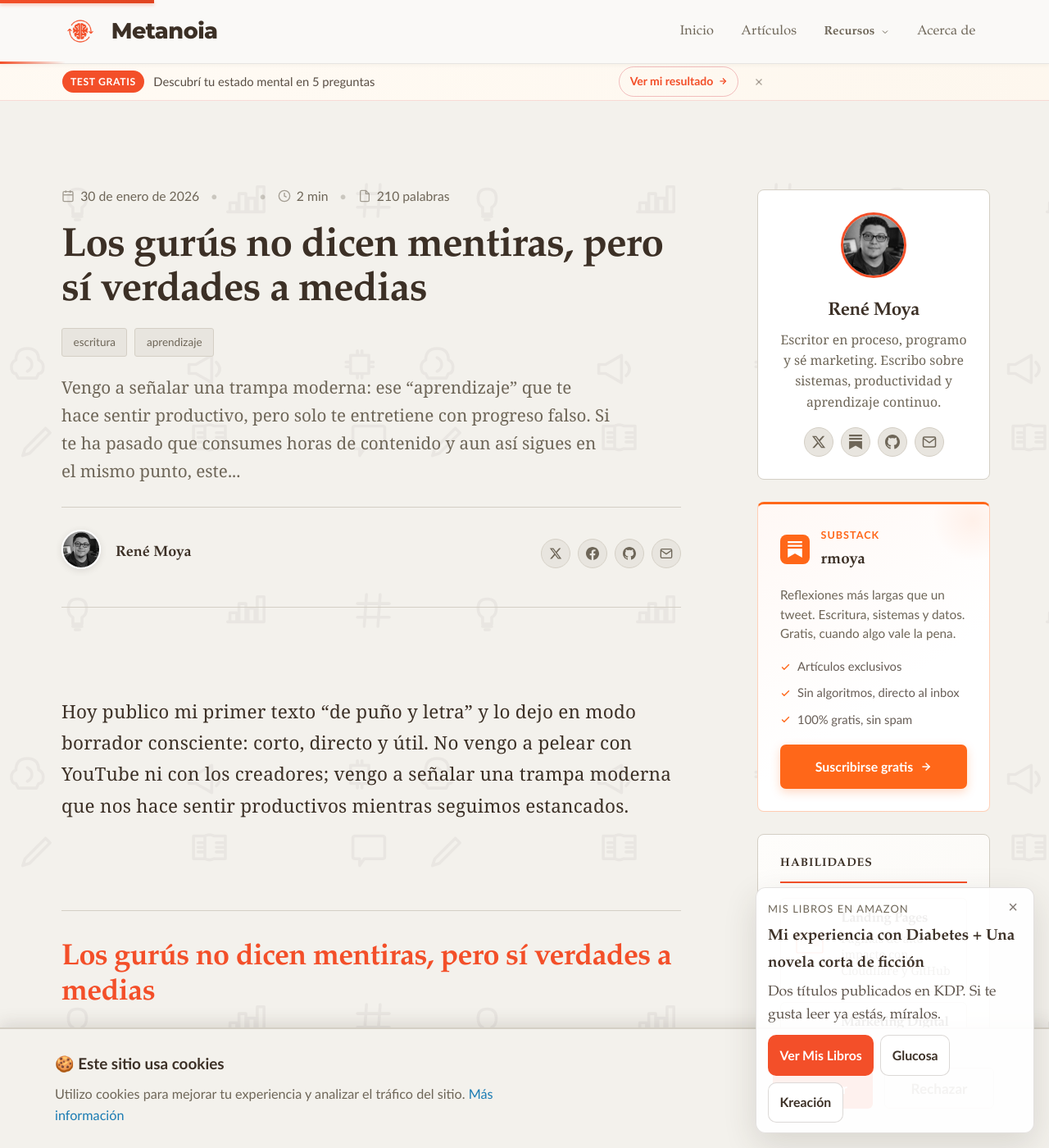
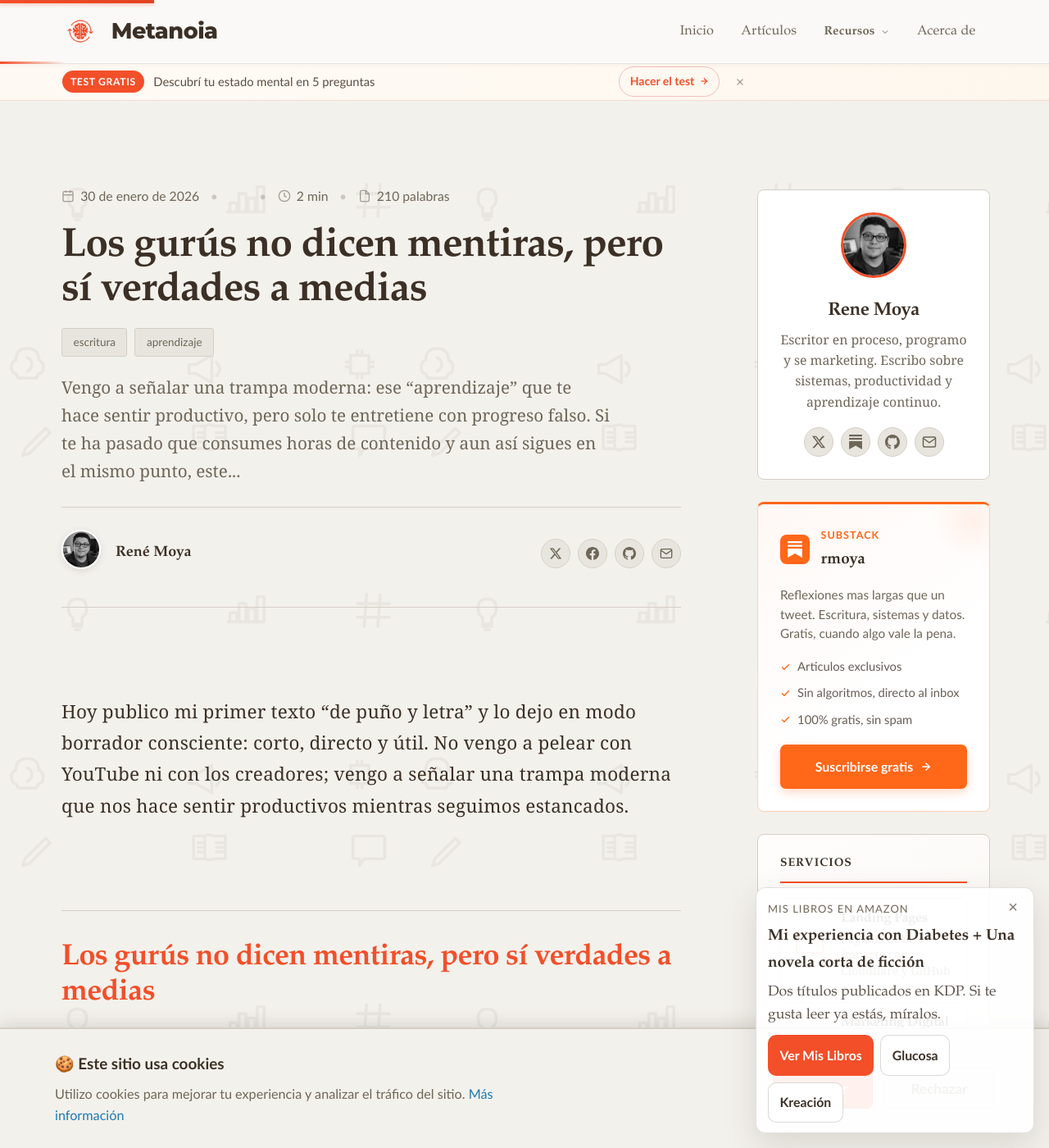
Before and after one commit to renedev0284-creator/renedev0284-creator.github.io, a Jekyll site: the page built from _posts/2026-01-30-el-que-sabe-se-divierte.md, in a window 1280 px wide and 1400 px high. Shown: the whole window at 82% size. Built offline with Jekyll 4.4.1, drawn with Linux system fonts in a browser that asks for light colours; some of the changed text lies outside the part shown.

Commit message:
Polish visible copy and fix encoding regressions

```diff
--- a/_includes/post-sidebar.html
+++ b/_includes/post-sidebar.html
@@ -2,21 +2,21 @@
 <aside class="post-sidebar">
 
   <div class="sidebar-widget widget-toc" id="toc-widget-container" style="display:none">
-    <h4 class="widget-heading">En este artículo</h4>
+    <h4 class="widget-heading">En este articulo</h4>
     <nav class="toc-nav" id="toc-nav-list" aria-label="Tabla de contenidos"></nav>
   </div>
 
   <div class="sidebar-widget widget-about">
     <div class="widget-avatar">
       <img src="{{ site.baseurl }}/assets/images/avatar-160.jpg"
-           alt="René Moya"
+           alt="Rene Moya"
            width="80"
            height="80"
            loading="lazy"
            decoding="async">
     </div>
-    <h3 class="widget-title">René Moya</h3>
-    <p class="widget-bio">Escritor en proceso, programo y sé marketing. Escribo sobre sistemas, productividad y aprendizaje continuo.</p>
+    <h3 class="widget-title">Rene Moya</h3>
+    <p class="widget-bio">Escritor en proceso, programo y se marketing. Escribo sobre sistemas, productividad y aprendizaje continuo.</p>
     <div class="widget-social">
       <a href="https://twitter.com/rened_ev" target="_blank" title="Twitter / X">
         <svg width="18" height="18" viewBox="0 0 24 24" fill="currentColor">
@@ -56,13 +56,13 @@
     </div>
 
     <p class="substack-desc">
-      Reflexiones más largas que un tweet. Escritura, sistemas y datos. Gratis, cuando algo vale la pena.
+      Reflexiones mas largas que un tweet. Escritura, sistemas y datos. Gratis, cuando algo vale la pena.
     </p>
 
     <ul class="substack-bullets">
       <li>
         <svg width="13" height="13" viewBox="0 0 24 24" fill="none" stroke="currentColor" stroke-width="2.5"><polyline points="20 6 9 17 4 12"/></svg>
-        Artículos exclusivos
+        Articulos exclusivos
       </li>
       <li>
         <svg width="13" height="13" viewBox="0 0 24 24" fill="none" stroke="currentColor" stroke-width="2.5"><polyline points="20 6 9 17 4 12"/></svg>
@@ -81,7 +81,7 @@
   </div>
 
   <div class="sidebar-widget widget-services">
-    <h4 class="widget-heading">Habilidades</h4>
+    <h4 class="widget-heading">Servicios</h4>
 
     <a href="{{ '/servicios/' | relative_url }}" class="service-card">
       <div class="service-icon">
@@ -99,7 +99,7 @@
       </div>
       <div class="service-info">
         <h5>Landing Pages</h5>
-        <p>Páginas de alto impacto con Cloudflare y GitHub</p>
+        <p>Paginas de alto impacto con Cloudflare y GitHub</p>
       </div>
     </a>
 
@@ -116,7 +116,7 @@
       </div>
       <div class="service-info">
         <h5>Marketing Digital</h5>
-        <p>Estrategias y automatización de campañas</p>
+        <p>Estrategias y automatizacion de campanas</p>
       </div>
     </a>
 
@@ -176,12 +176,12 @@
           <span class="recursos-icon recursos-icon--edicion">
             <svg width="14" height="14" viewBox="0 0 24 24" fill="none" stroke="currentColor" stroke-width="2"><polyline points="9 11 12 14 22 4"/><path d="M21 12v7a2 2 0 0 1-2 2H5a2 2 0 0 1-2-2V5a2 2 0 0 1 2-2h11"/></svg>
           </span>
-          <span>Checklist de revisión</span>
+          <span>Checklist de revision</span>
           <svg class="recursos-arrow" width="12" height="12" viewBox="0 0 24 24" fill="none" stroke="currentColor" stroke-width="2"><line x1="5" y1="12" x2="19" y2="12"/><polyline points="12 5 19 12 12 19"/></svg>
         </a>
       </li>
     </ul>
-    <a href="{{ '/recursos/' | relative_url }}" class="btn-ver-recursos">Ver todos →</a>
+    <a href="{{ '/recursos/' | relative_url }}" class="btn-ver-recursos">Ver todos -></a>
   </div>
 
   <div class="sidebar-widget widget-twitter">
@@ -191,7 +191,7 @@
           <path d="M18.244 2.25h3.308l-7.227 8.26 8.502 11.24H16.17l-5.214-6.817L4.99 21.75H1.68l7.73-8.835L1.254 2.25H8.08l4.713 6.231zm-1.161 17.52h1.833L7.084 4.126H5.117z"/>
         </svg>
       </div>
-      <h4 class="widget-heading" style="margin:0; border:none; padding:0;">En X / Twitter</h4>
+      <h4 class="widget-heading" style="margin:0; border:none; padding:0;">En X</h4>
     </div>
 
     <div class="tweet-feed" id="tweet-feed">
@@ -209,7 +209,7 @@
   </div>
 
   <div class="sidebar-widget widget-recent-posts">
-    <h4 class="widget-heading">Últimos Posts</h4>
+    <h4 class="widget-heading">Ultimos posts</h4>
     <ul class="recent-posts-list">
       {% for post in site.posts limit:5 %}
       <li class="recent-post-item">
@@ -273,7 +273,7 @@
       var date = item.pubDate || '';
       var link = (item.link || 'https://x.com/Rened_ev').replace('nitter.poast.org', 'x.com');
       text = text.replace(/^RT @\w+:\s*/i, '').replace(/https?:\/\/\S+/g, '').trim();
-      if (text.length > 160) text = text.slice(0, 157) + '…';
+      if (text.length > 160) text = text.slice(0, 157) + '...';
 
       var card = document.createElement('a');
       card.href = link;
@@ -284,7 +284,7 @@
         '<div class="tweet-header">' +
           '<div class="tweet-avatar" aria-hidden="true">RM</div>' +
           '<div class="tweet-meta">' +
-            '<span class="tweet-name">René Moya</span>' +
+            '<span class="tweet-name">Rene Moya</span>' +
             '<span class="tweet-handle">@Rened_ev</span>' +
           '</div>' +
           '<svg class="tweet-x-logo" width="14" height="14" viewBox="0 0 24 24" fill="currentColor" aria-hidden="true">' +
@@ -303,7 +303,7 @@
         '<div class="tweet-header">' +
           '<div class="tweet-avatar" aria-hidden="true">RM</div>' +
           '<div class="tweet-meta">' +
-            '<span class="tweet-name">René Moya</span>' +
+            '<span class="tweet-name">Rene Moya</span>' +
             '<span class="tweet-handle">@Rened_ev</span>' +
           '</div>' +
           '<svg class="tweet-x-logo" width="14" height="14" viewBox="0 0 24 24" fill="currentColor" aria-hidden="true">' +
@@ -311,7 +311,7 @@
           '</svg>' +
         '</div>' +
         '<p class="tweet-text">Escritura, productividad y datos. Seguime para ideas cortas y directas.</p>' +
-        '<span class="tweet-time">Ver perfil →</span>' +
+        '<span class="tweet-time">Ver perfil -></span>' +
       '</a>';
   }
 
--- a/_includes/wellbeing-banner.html
+++ b/_includes/wellbeing-banner.html
@@ -1,9 +1,9 @@
-<div class="wb-banner" id="wb-banner" role="region" aria-label="Promoción">
+<div class="wb-banner" id="wb-banner" role="region" aria-label="Promocion">
   <div class="wb-inner">
     <span class="wb-badge" aria-hidden="true">Test gratis</span>
     <p class="wb-msg" id="wb-msg" aria-live="polite"></p>
     <a href="{{ '/test-bienestar/' | relative_url }}" class="wb-cta">
-      Ver mi resultado
+      Hacer el test
       <svg width="12" height="12" viewBox="0 0 24 24" fill="none" stroke="currentColor" stroke-width="2.5" aria-hidden="true">
         <line x1="5" y1="12" x2="19" y2="12"/><polyline points="12 5 19 12 12 19"/>
       </svg>
--- a/_layouts/post.html
+++ b/_layouts/post.html
@@ -21,7 +21,7 @@
           <time datetime="{{ page.date | date_to_xmlschema }}">{% include formatted-date.html date=page.date %}</time>
         </div>
 
-        <span class="meta-divider">•</span>
+        <span class="meta-divider">&bull;</span>
 
         <div class="meta-item meta-views" id="post-views-meta" data-post-slug="{{ page.url | remove: '.html' | split: '/' | join: '-' | remove_first: '-' }}">
           <svg width="16" height="16" viewBox="0 0 24 24" fill="none" stroke="currentColor" stroke-width="2">
@@ -31,7 +31,7 @@
           <span id="post-view-count"></span>
         </div>
 
-        <span class="meta-divider">•</span>
+        <span class="meta-divider">&bull;</span>
 
         <div class="meta-item">
           <svg width="16" height="16" viewBox="0 0 24 24" fill="none" stroke="currentColor" stroke-width="2">
@@ -41,7 +41,7 @@
           <span>{{ page.content | number_of_words | divided_by: 200 | plus: 1 }} min</span>
         </div>
 
-        <span class="meta-divider">•</span>
+        <span class="meta-divider">&bull;</span>
 
         <div class="meta-item">
           <svg width="16" height="16" viewBox="0 0 24 24" fill="none" stroke="currentColor" stroke-width="2">
@@ -90,14 +90,14 @@
       <nav class="post-nav">
         {% if page.previous.url %}
           <a href="{{ page.previous.url | relative_url }}" class="post-nav-item prev">
-            <span class="post-nav-label">← Anterior</span>
+            <span class="post-nav-label">&larr; Anterior</span>
             <span class="post-nav-title">{{ page.previous.title }}</span>
           </a>
         {% endif %}
 
         {% if page.next.url %}
           <a href="{{ page.next.url | relative_url }}" class="post-nav-item next">
-            <span class="post-nav-label">Siguiente →</span>
+            <span class="post-nav-label">Siguiente &rarr;</span>
             <span class="post-nav-title">{{ page.next.title }}</span>
           </a>
         {% endif %}
```
Also changed, not shown: other parts of _includes/post-sidebar.html (+1 -1 lines), _layouts/recurso.html (+8 -8 lines), blog.html (+5 -5 lines), index.html (+11 -11 lines).
